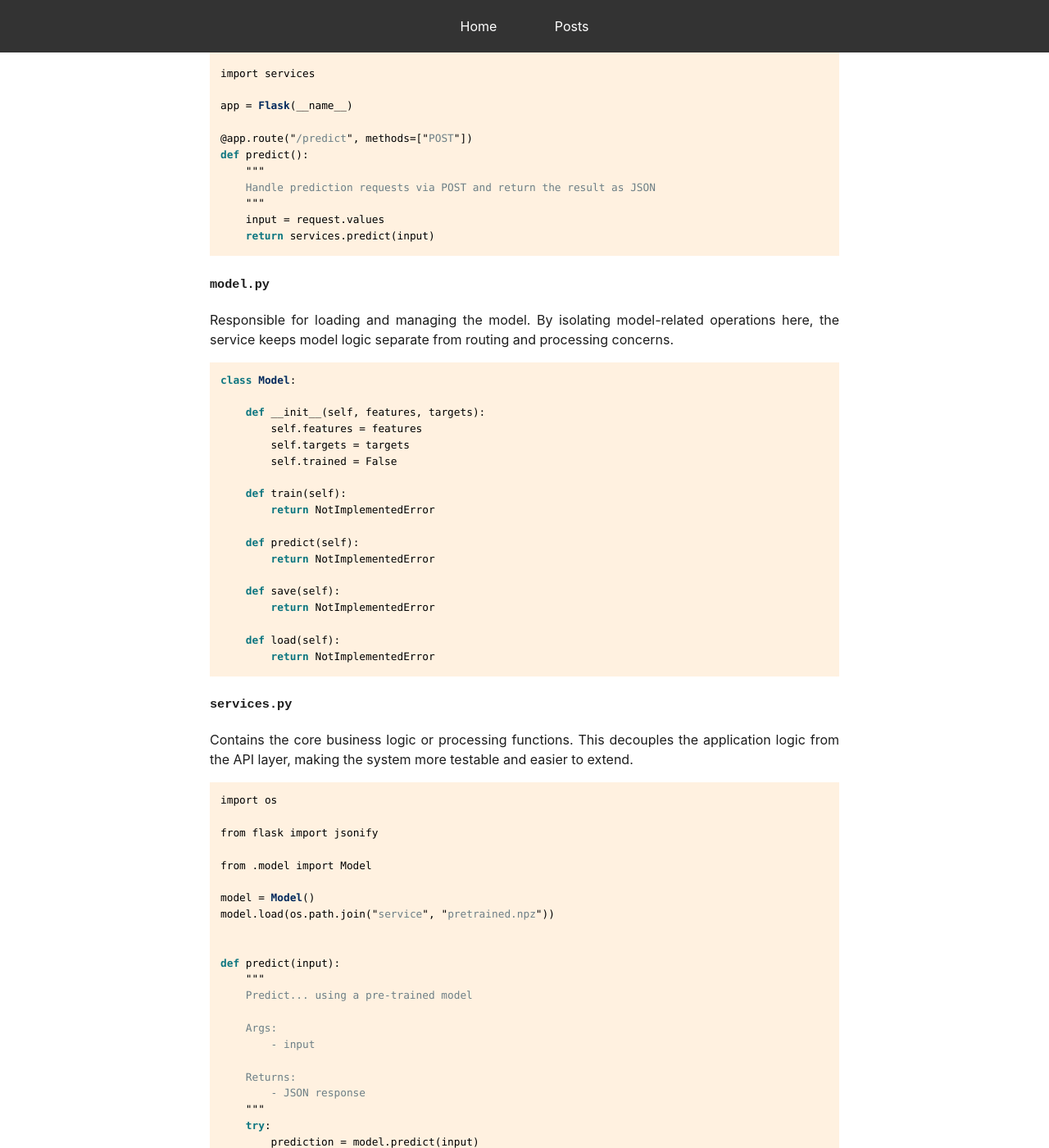
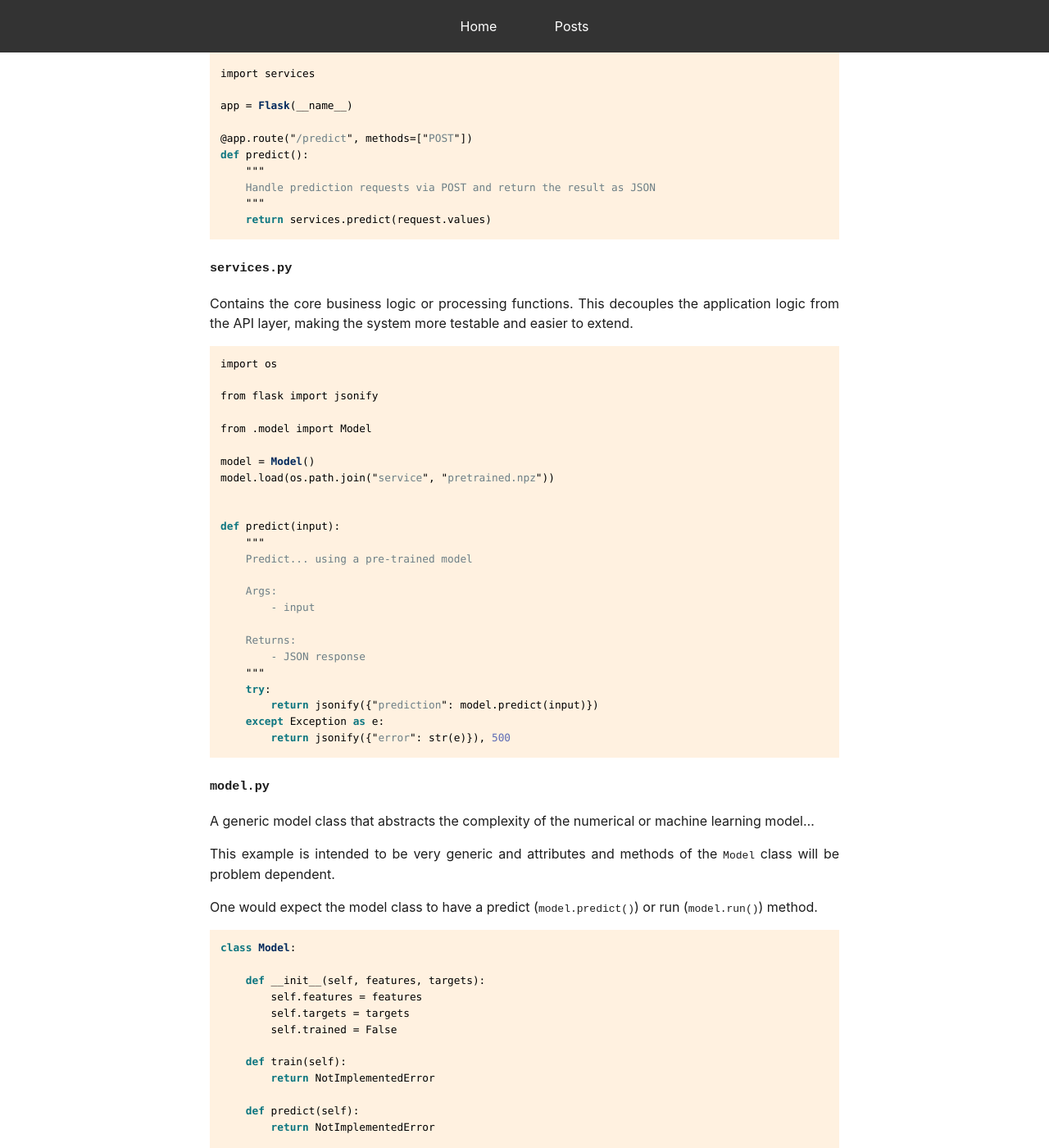
Before and after one commit to mark-hobbs/mark-hobbs.github.io, a Jekyll site: the page built from _posts/2025-04-15-model-deployment.md, in a window 1280 px wide and 1400 px high, scrolled down 1076 px. Shown: the whole window at 82% size. Built offline with Jekyll 4.4.1, drawn with Linux system fonts in a browser that asks for light colours; some of the changed text lies outside the part shown.

Commit message:
General updates

````diff
--- a/_posts/2025-04-15-model-deployment.md
+++ b/_posts/2025-04-15-model-deployment.md
@@ -47,33 +47,7 @@ def predict():
     """
     Handle prediction requests via POST and return the result as JSON
     """
-    input = request.values
-    return services.predict(input)
-```
-
-### `model.py`
-
-Responsible for loading and managing the model. By isolating model-related operations here, the service keeps model logic separate from routing and processing concerns.
-
-```python
-class Model:
-
-    def __init__(self, features, targets):
-        self.features = features
-        self.targets = targets
-        self.trained = False
-
-    def train(self):
-        return NotImplementedError
-
-    def predict(self):
-        return NotImplementedError
-
-    def save(self):
-        return NotImplementedError
-
-    def load(self):
-        return NotImplementedError
+    return services.predict(request.values)
 ```
 
 ### `services.py`
@@ -102,10 +76,39 @@ def predict(input):
         - JSON response
     """
     try:
-        prediction = model.predict(input)
-        return jsonify({"prediction": prediction})
+        return jsonify({"prediction": model.predict(input)})
     except Exception as e:
         return jsonify({"error": str(e)}), 500
+```
+
+### `model.py`
+
+A generic model class that abstracts the complexity of the numerical or machine learning model...
+
+This example is intended to be very generic and attributes and methods of the `Model` class will be problem dependent.
+
+One would expect the model class to have a predict (`model.predict()`) or run (`model.run()`) method.
+
+
+```python
+class Model:
+
+    def __init__(self, features, targets):
+        self.features = features
+        self.targets = targets
+        self.trained = False
+
+    def train(self):
+        return NotImplementedError
+
+    def predict(self):
+        return NotImplementedError
+
+    def save(self):
+        return NotImplementedError
+
+    def load(self):
+        return NotImplementedError
 ```
 
 ### `utils.py`
````
